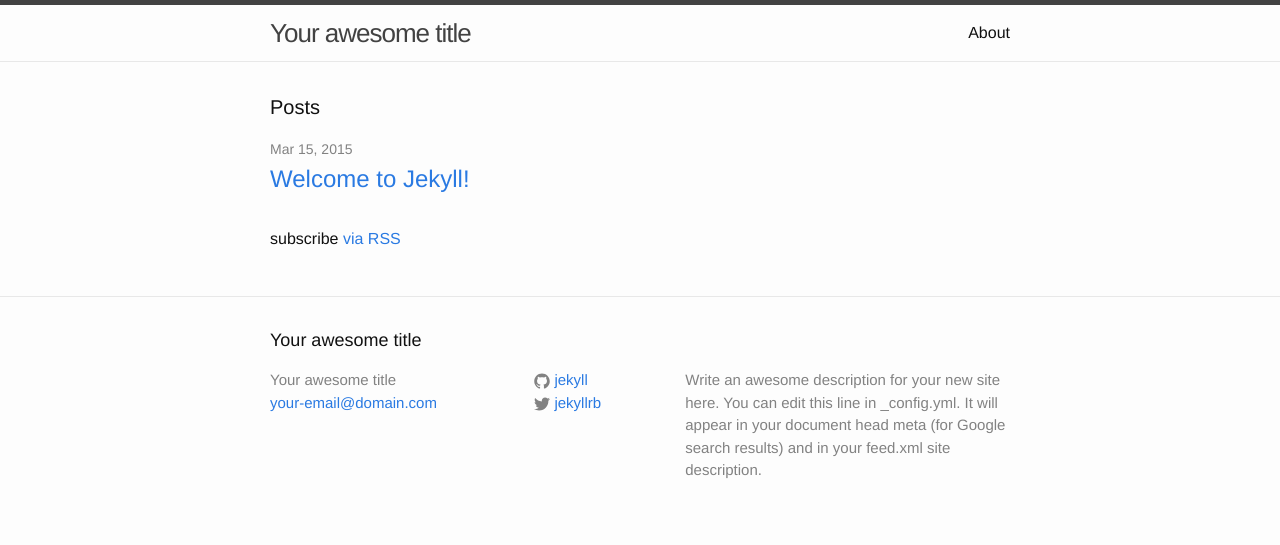
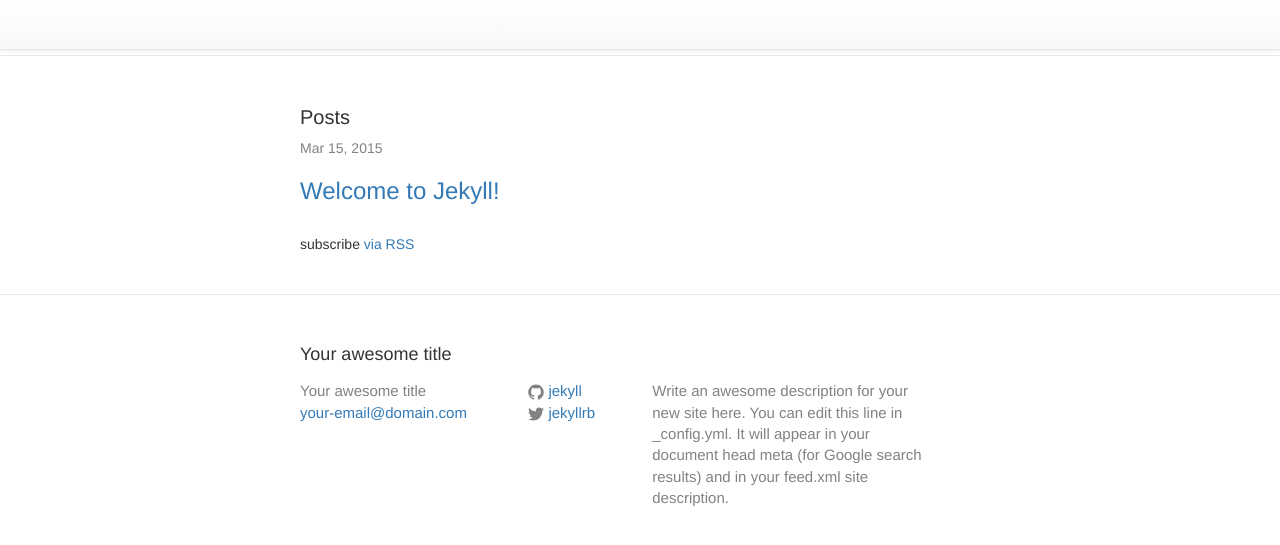
Before and after one commit to nspire/nspire2015, a Jekyll site: the page built from index.html, in a window 1280 px wide. Shown: the top 545 px of the page. Built offline with Jekyll 4.4.1, drawn with Linux system fonts in a browser that asks for light colours.

Commit message:
include bootstrap

```diff
--- a/_includes/head.html
+++ b/_includes/head.html
@@ -9,4 +9,12 @@
 	<link rel="stylesheet" href="{{ "/css/main.css" | prepend: site.baseurl }}">
 	<link rel="canonical" href="{{ page.url | replace:'index.html','' | prepend: site.baseurl | prepend: site.url }}">
 	<link rel="alternate" type="application/rss+xml" title="{{ site.title }}" href="{{ "/feed.xml" | prepend: site.baseurl | prepend: site.url }}" />
+  	<!-- Latest compiled and minified CSS -->
+	<link rel="stylesheet" href="https://maxcdn.bootstrapcdn.com/bootstrap/3.3.2/css/bootstrap.min.css">
+
+	<!-- Optional theme -->
+	<link rel="stylesheet" href="https://maxcdn.bootstrapcdn.com/bootstrap/3.3.2/css/bootstrap-theme.min.css">
+
+	<!-- Latest compiled and minified JavaScript -->
+	<script src="https://maxcdn.bootstrapcdn.com/bootstrap/3.3.2/js/bootstrap.min.js"></script>
 </head>
--- a/_includes/header.html
+++ b/_includes/header.html
@@ -1,27 +1,9 @@
 <header class="site-header">
 
-  <div class="wrapper">
+  <nav class="navbar navbar-default navbar-fixed-top">
+    <div class="container">
 
-    <a class="site-title" href="{{ site.baseurl }}/">{{ site.title }}</a>
-
-    <nav class="site-nav">
-      <a href="#" class="menu-icon">
-        <svg viewBox="0 0 18 15">
-          <path fill="#424242" d="M18,1.484c0,0.82-0.665,1.484-1.484,1.484H1.484C0.665,2.969,0,2.304,0,1.484l0,0C0,0.665,0.665,0,1.484,0 h15.031C17.335,0,18,0.665,18,1.484L18,1.484z"/>
-          <path fill="#424242" d="M18,7.516C18,8.335,17.335,9,16.516,9H1.484C0.665,9,0,8.335,0,7.516l0,0c0-0.82,0.665-1.484,1.484-1.484 h15.031C17.335,6.031,18,6.696,18,7.516L18,7.516z"/>
-          <path fill="#424242" d="M18,13.516C18,14.335,17.335,15,16.516,15H1.484C0.665,15,0,14.335,0,13.516l0,0 c0-0.82,0.665-1.484,1.484-1.484h15.031C17.335,12.031,18,12.696,18,13.516L18,13.516z"/>
-        </svg>
-      </a>
-
-      <div class="trigger">
-        {% for page in site.pages %}
-          {% if page.title %}
-          <a class="page-link" href="{{ page.url | prepend: site.baseurl }}">{{ page.title }}</a>
-          {% endif %}
-        {% endfor %}
-      </div>
-    </nav>
-
-  </div>
+    </div>
+  </nav>
 
 </header>
```
Also changed, not shown: news.md (added, +11 -0 lines). Lines whose indentation alone changed are shown as unchanged.
